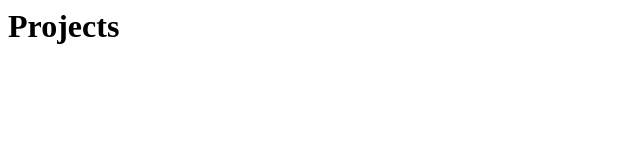
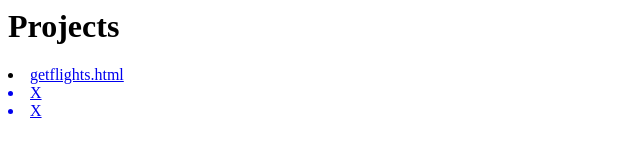
Before and after one commit to adricrouse/adricrouse.github.io, a plain HTML site: page index.html in a window 1280 px wide. Shown: the whole page, without its empty margins (0-640 px from the left). Drawn offline with Linux system fonts and the light colour scheme.

Commit message:
Update index.html

```diff
--- a/index.html
+++ b/index.html
@@ -1 +1,4 @@
-<h1>Projects</h1>
+<h1>Projects</h1><p>
+<li><a href="getflights.html">getflights.html</li>
+<li>X</li>
+<li>X</li>
```
